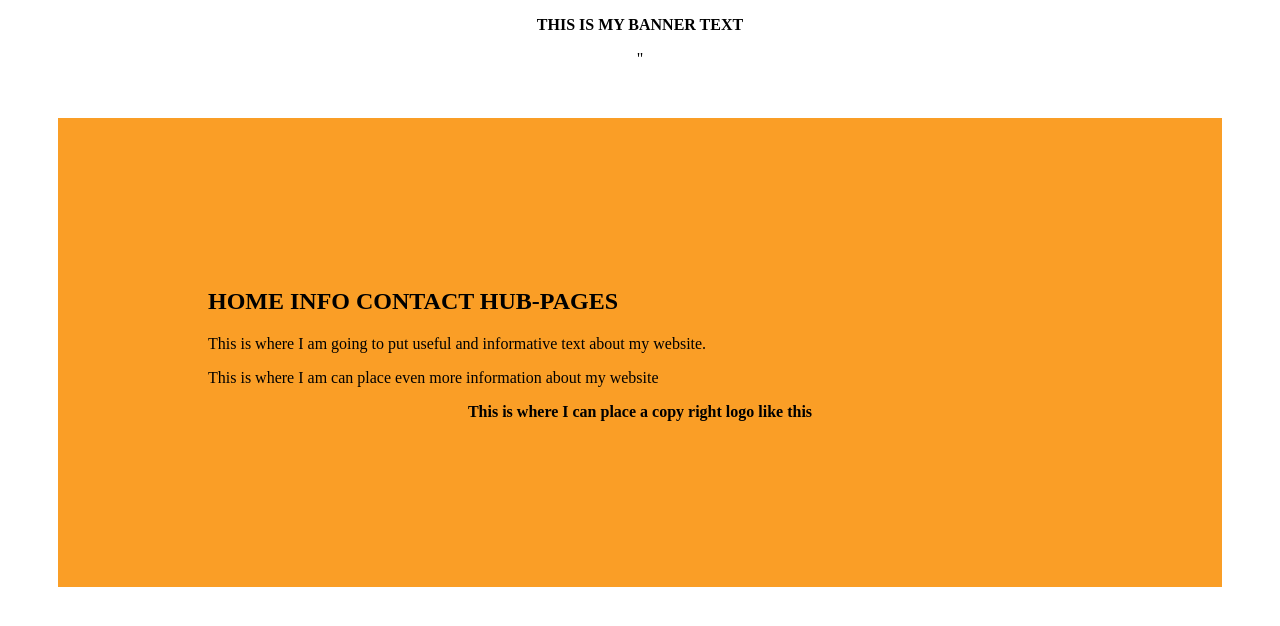
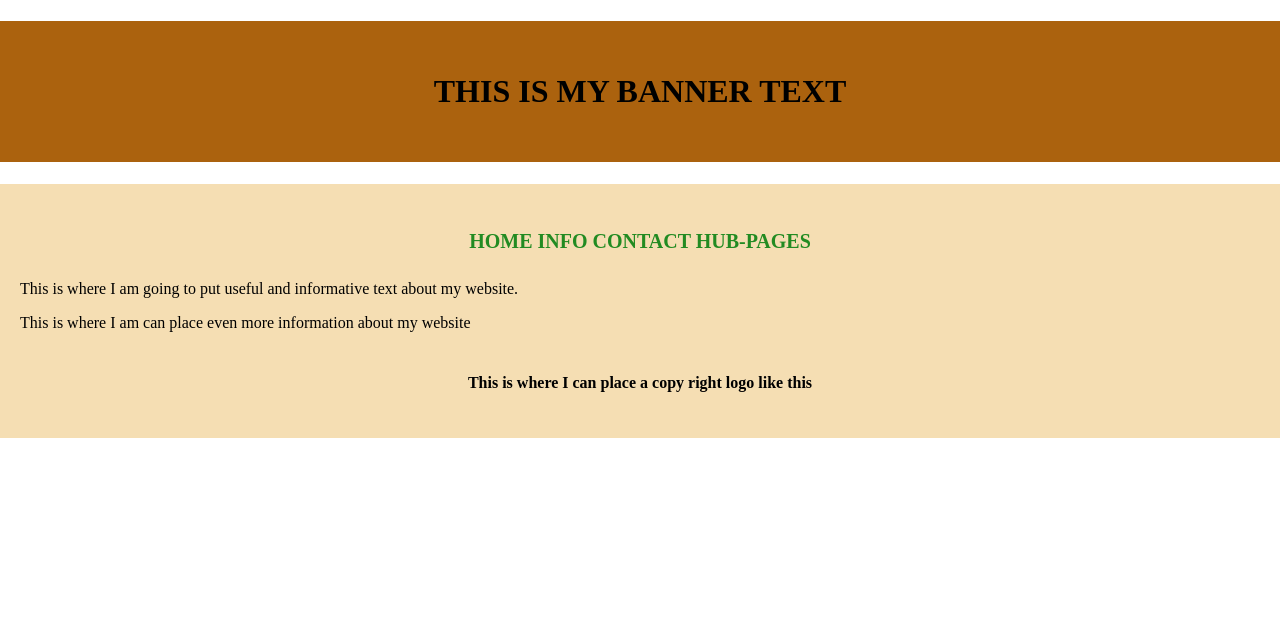
Before and after one commit to DodingQt/HandsOnExercise6, a plain HTML site: page index.html in a window 1280 px wide. Drawn offline with Linux system fonts and the light colour scheme.

Commit message:
HandsOnExercise6
...

```diff
--- a/index.html
+++ b/index.html
@@ -5,21 +5,23 @@
     <meta name="viewport" content="width=device-width, initial-scale=1.0">
     <title>Hands On Exercise #6</title>
     <link rel="stylesheet" href="style/style.css">
+
+
 </head>
 <body>
-    <header style="text-align: center;"">
-        <p style="font-weight: bold;">THIS IS MY BANNER TEXT</p>"
-    </header>
+    <h1 id="header1" style="text-align: center;">
+        <p style="font-weight: bold;">THIS IS MY BANNER TEXT</p>
+    </h1>
 
     <div class="div">
-    <h2> HOME   INFO   CONTACT   HUB-PAGES </H2>
+    <h2 style="text-align: center;"> HOME   INFO   CONTACT   HUB-PAGES </H2>
 
     <p class="class1"> This is where I am going to put useful and informative text about my website.</p>
 
     <p class="class1">This is where I am can place even more information about my website</p>
 
 
-    <footer style="text-align: center;"">
+    <footer style="text-align: center;">
         <p  style="font-weight: bold;">This is where I can place a copy right logo like this</p>
     </footer>
     </div>
--- a/style/style.css
+++ b/style/style.css
@@ -1,15 +1,33 @@
-#header1 {
-    color: black;
-    background-color: rgb(126, 74, 5);
-    margin: 50px;
-    padding: 150px;
-    display: flex;
-    justify-content: center;
-    align-items: center;
-}
-.div {
-    color: black;
-    background-color: rgba(250, 146, 10, 0.884);
-    margin: 50px;
-    padding: 150px;
-}
+body {
+    margin: 0;
+  }
+
+  #header1 {
+    background-color: #ab620e;
+    color: rgb(0, 0, 0);
+    padding: 20px;
+  }
+
+  .div {
+    background-color: #F5DEB3;
+    padding: 20px;
+    text-align: left;
+  }
+
+  .class1 {
+    text-align: left;
+  }
+
+  h2 {
+    color: #228B22;
+    font-size: 20px;
+    font-weight: bold;
+    padding: 10px;
+  }
+
+  footer {
+    background-color: #F5DEB3;
+    color: #000000;
+    padding: 10px;
+    text-align: center;
+  }
```
